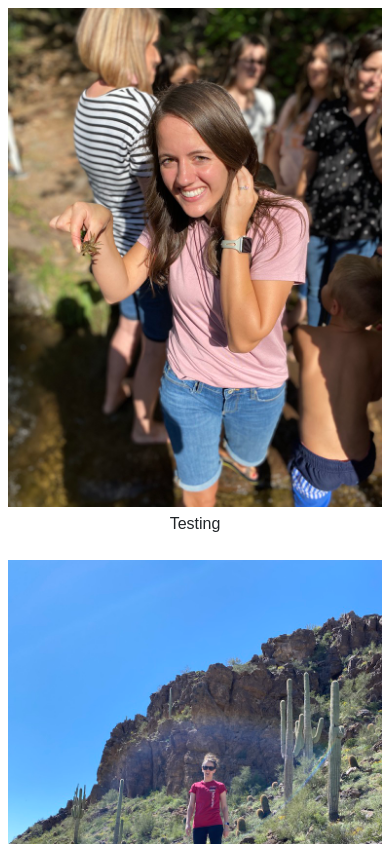
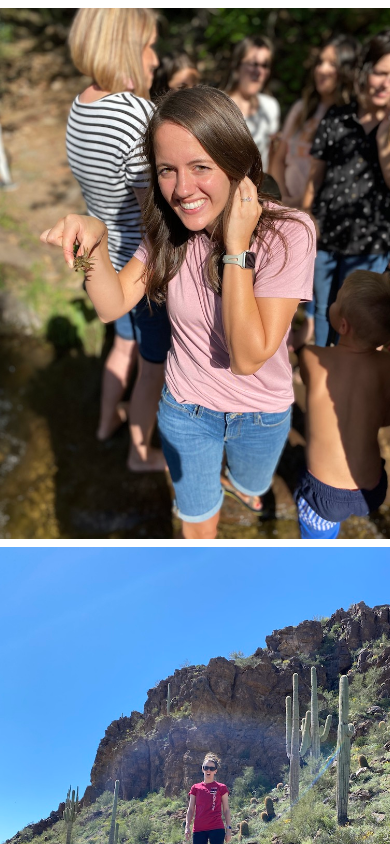
Before and after one commit to BrandonSandall/Bootstrap, a plain HTML site: page index.html in a window 390 px wide. Shown: the top 844 px of the page. Drawn offline with nearby package versions, Linux system fonts and the light colour scheme.

Commit message:
pics and code

```diff
--- a/index.html
+++ b/index.html
@@ -18,10 +18,9 @@
 <body>
 
   <!-- Photo Grid -->
-  <div class="rowit">
-    <div class="columnit">
+  <div class="row">
+    <div class="column">
       <img src="Pics/holding crawdad.jpeg">
-      <p>Testing</p>
       <img src="Pics/squinting cactus hike.jpeg">
       <video controls>
         <source src="Pics/flip on bed.mp4" type="video/mp4">
@@ -32,7 +31,7 @@
       <img src="">
       <img src="">
     </div>
-    <div class="columnit">
+    <div class="column">
       <img src="">
       <img src="">
       <img src="">
@@ -40,7 +39,7 @@
       <img src="">
       <img src="">
     </div>
-    <div class="columnit">
+    <div class="column">
       <img src="">
       <img src="">
       <img src="">
@@ -49,7 +48,7 @@
       <img src="">
       <img src="">
     </div>
-    <div class="columnit">
+    <div class="column">
       <img src="">
       <img src="">
       <img src="">
--- a/vendor/CSS/photogrid.css
+++ b/vendor/CSS/photogrid.css
@@ -7,7 +7,7 @@
     font-family: Arial;
   }
 
-  .rowit {
+  .row {
     display: -ms-flexbox; /* IE10 */
     display: flex;
     -ms-flex-wrap: wrap; /* IE10 */
@@ -16,14 +16,14 @@
   }
 
   /* Create four equal columns that sits next to each other */
-  .columnit {
+  .column {
     -ms-flex: 25%; /* IE10 */
     flex: 25%;
     max-width: 25%;
     padding: 0 4px;
   }
 
-  .columnit img {
+  .column img {
     margin-top: 8px;
     vertical-align: middle;
     width: 100%;
@@ -31,7 +31,7 @@
 
   /* Responsive layout - makes a two column-layout instead of four columns */
   @media screen and (max-width: 800px) {
-    .columnit {
+    .column {
       -ms-flex: 50%;
       flex: 50%;
       max-width: 50%;
@@ -40,7 +40,7 @@
 
   /* Responsive layout - makes the two columns stack on top of each other instead of next to each other */
   @media screen and (max-width: 600px) {
-    .columnit {
+    .column {
       -ms-flex: 100%;
       flex: 100%;
       max-width: 100%;
@@ -55,5 +55,5 @@
   video {
     width: 100%;
     height: auto;
-    padding: 8px 0 0 0;
+    padding: 8px;
   }
```
Also changed, not shown: 2 other files.
